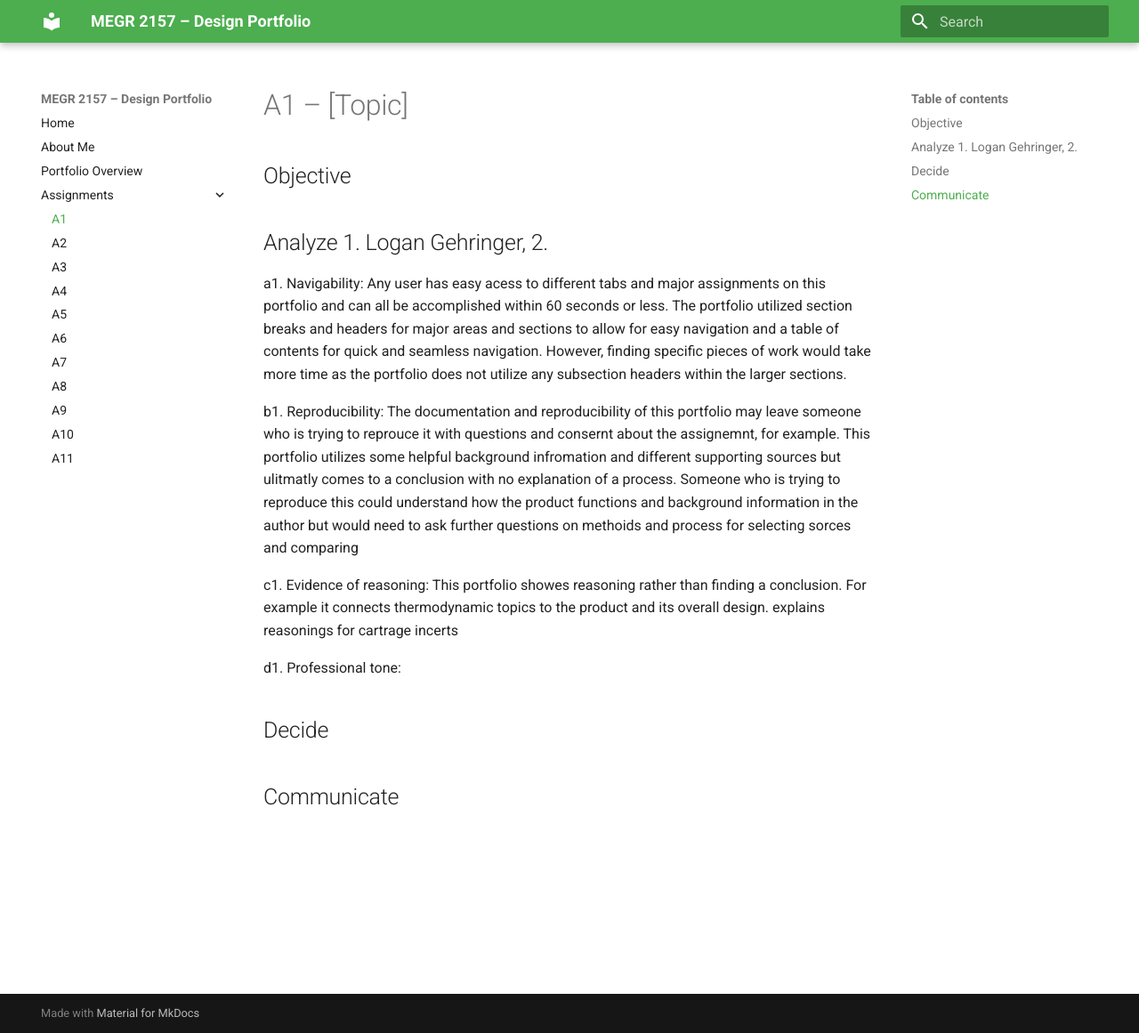
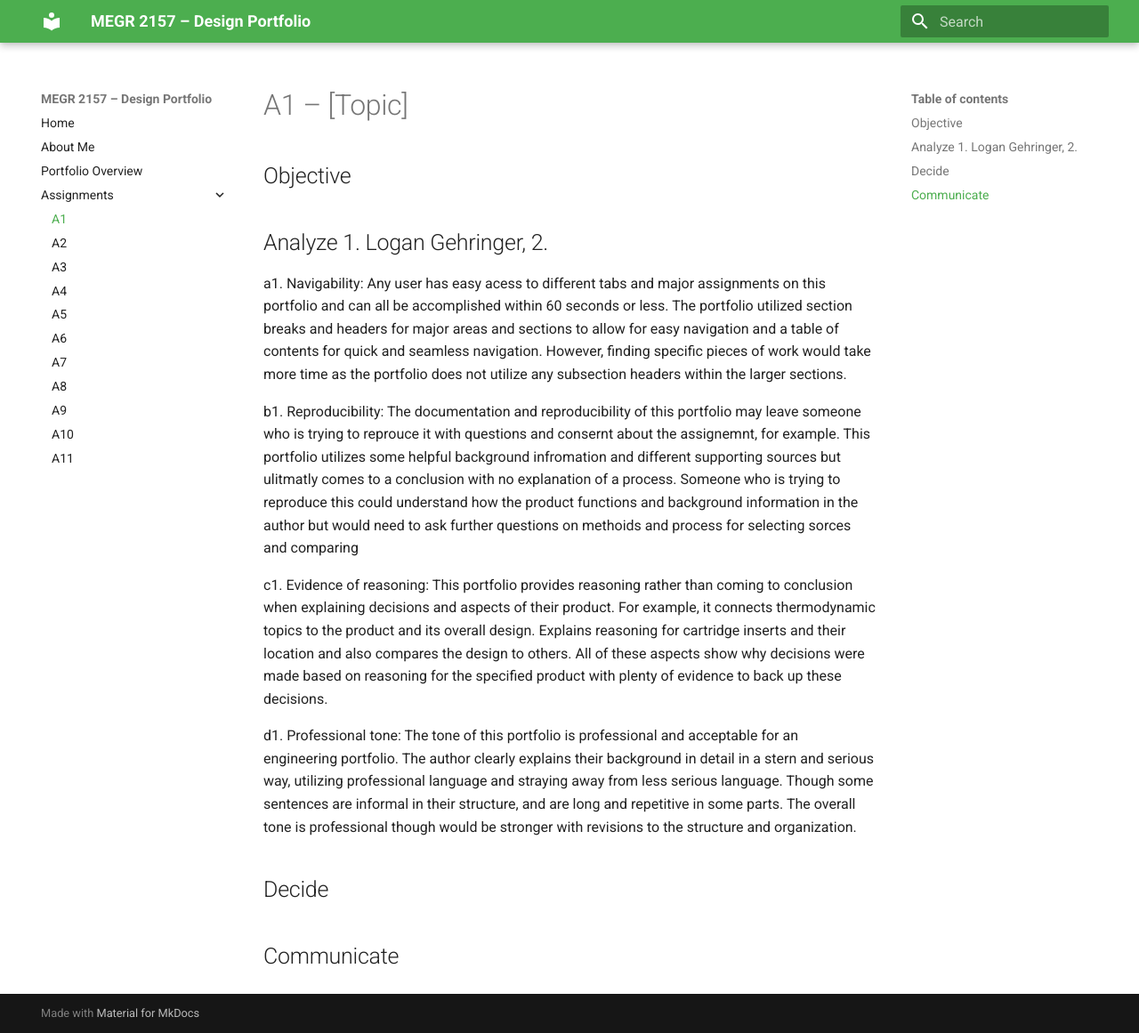
Before and after one commit to GavinWinningham/design-projects-portfolio, an MkDocs documentation site: the page built from docs/assignments/A01/index.md, in a window 1280 px wide and 1161 px high. Shown: the whole window at 89% size. Built offline with MkDocs 1.6.1 and Material for MkDocs 9.7.7, drawn with Linux system fonts in a browser that asks for light colours.

Commit message:
Revise index.md for clarity and professionalism
Corrected spelling and grammatical errors in the portfolio documentation. Improved clarity and professionalism in the tone and structure of the text.

```diff
--- a/docs/assignments/A01/index.md
+++ b/docs/assignments/A01/index.md
@@ -8,9 +8,9 @@ a1.  Navigability: Any user has easy acess to different tabs and major assignmen
 
 b1.  Reproducibility: The documentation and reproducibility of this portfolio may leave someone who is trying to reprouce it with questions and consernt about the assignemnt, for example. This portfolio utilizes some helpful background infromation and different supporting sources but ulitmatly comes to a conclusion with no explanation of a process. Someone who is trying to reproduce this could understand how the product functions and background information in the author but would need to ask further questions on methoids and process for selecting sorces and comparing
 
-c1.  Evidence of reasoning: This portfolio showes reasoning rather than finding a conclusion. For example it connects thermodynamic topics to the product and its overall design. explains reasonings for cartrage incerts
+c1.  Evidence of reasoning: This portfolio provides reasoning rather than coming to conclusion when explaining decisions and aspects of their product. For example, it connects thermodynamic topics to the product and its overall design. Explains reasoning for cartridge inserts and their location and also compares the design to others. All of these aspects show why decisions were made based on reasoning for the specified product with plenty of evidence to back up these decisions.
 
-d1.  Professional tone:
+d1.  Professional tone: The tone of this portfolio is professional and acceptable for an engineering portfolio. The author clearly explains their background in detail in a stern and serious way, utilizing professional language and straying away from less serious language. Though some sentences are informal in their structure, and are long and repetitive in some parts. The overall tone is professional though would be stronger with revisions to the structure and organization.
 
 ## Decide
 
```
